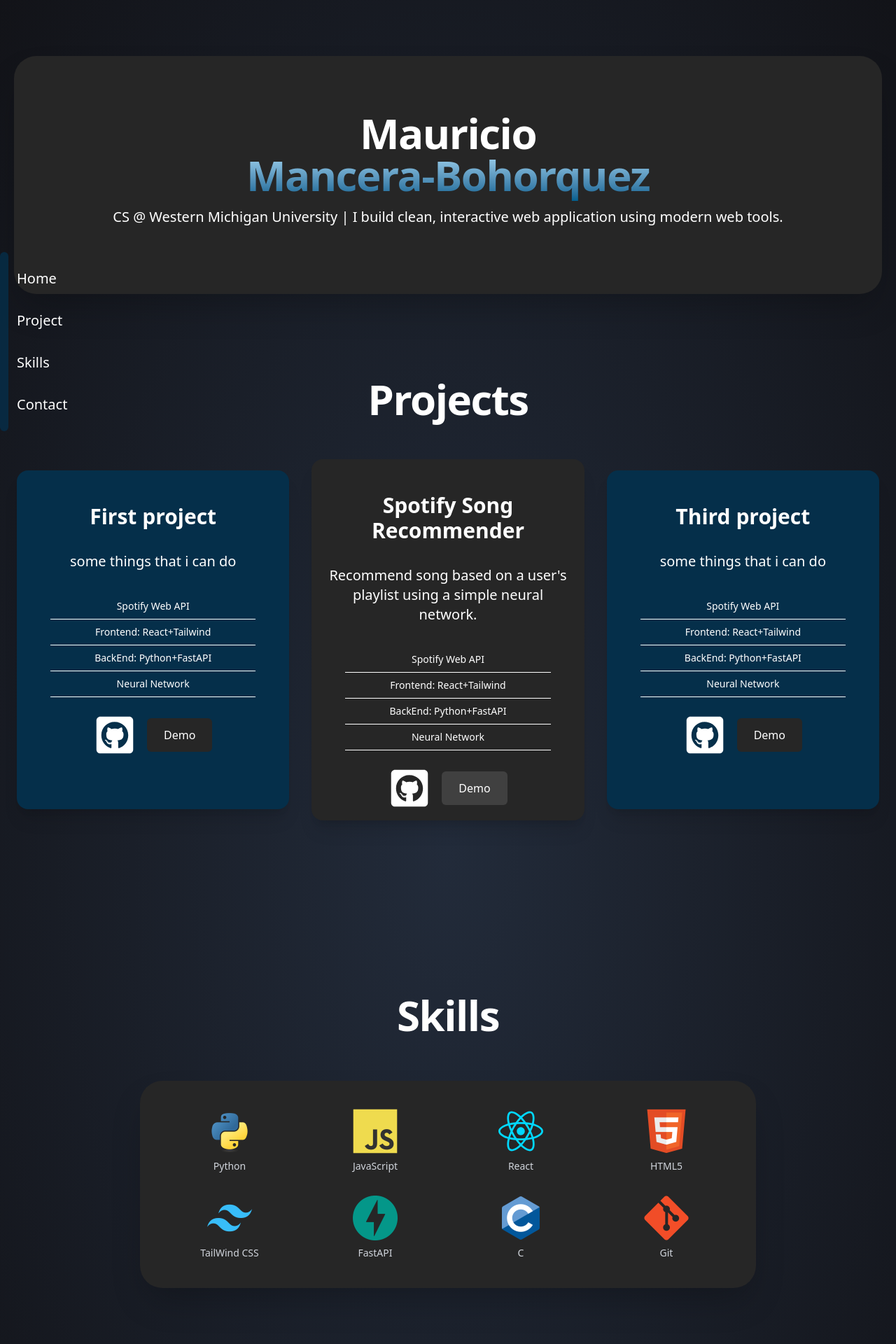
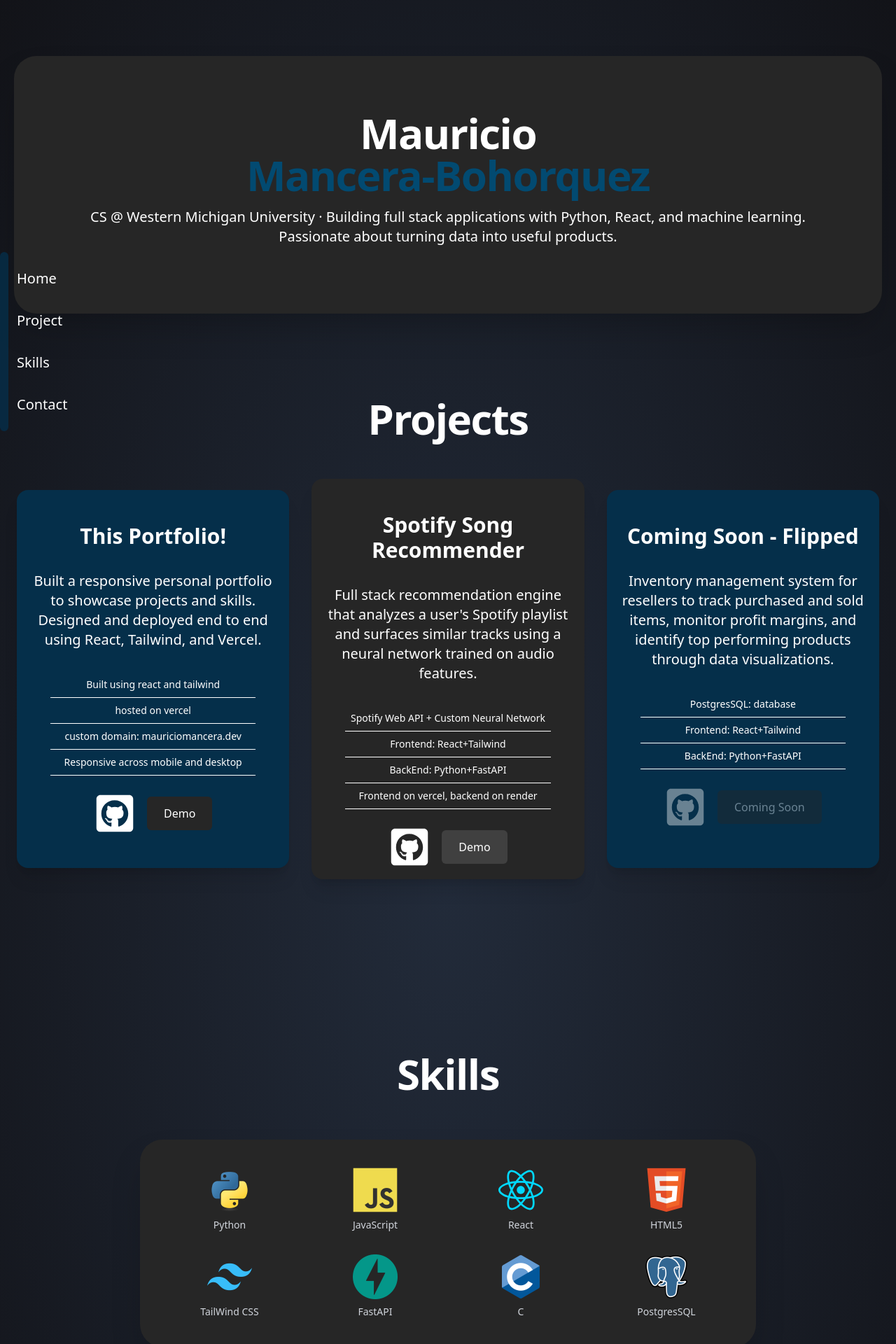
Before and after one commit to Cholito04/porfolio, a React (Vite) app: page / in a window 1280 px wide. Shown: the top 1920 px of the page at 70% size. Built offline with nearby package versions, Linux system fonts and the light colour scheme.

Commit message:
changed contact/bio/projects

```diff
--- a/index.html
+++ b/index.html
@@ -2,7 +2,6 @@
 <html lang="en">
   <head>
     <meta charset="UTF-8" />
-    <link rel="icon" type="image/svg+xml" href="/vite.svg" />
     <meta name="viewport" content="width=device-width, initial-scale=1.0" />
     <title>Mauricio Mancera | Computer Science Student & Web Developer</title>
     <meta
--- a/src/components/Contact.tsx
+++ b/src/components/Contact.tsx
@@ -1,5 +1,6 @@
 import Linkedin from "../assets/LinkedIn.png";
 import github from "../assets/GitHub.png";
+import { MdEmail } from "react-icons/md";
 
 function Contact() {
   return (
@@ -10,7 +11,7 @@
 
       <div className=" max-w-220 mx-auto flex p-10 items-center justify-center w-full md:gap-40 gap-8 bg-sky-950 rounded-4xl shadow-2xl">
         <a
-          href="https://github.com/Cholito04/MusicRecommender"
+          href="https://github.com/Cholito04"
           target="_blank"
           rel="noopener noreferrer"
           className="flex items-center justify-center"
@@ -18,7 +19,7 @@
           <img
             src={github}
             alt="github"
-            className="w-16 h-16 md:hover:scale-120 duration-300 bg-white rounded-full ml-10"
+            className="w-16 h-16 md:hover:scale-120 duration-300 bg-white rounded-full"
           />
         </a>
         <a
@@ -39,7 +40,14 @@
           rel="noopener noreferrer"
           className="text-lg hover:text-sky-500 transition rounded-full md:hover:scale-120 duration-300"
         >
-          Send Email
+          <div className="mx-auto flex flex-col items-center">
+            {" "}
+            <MdEmail
+              size={40}
+              className="hover:text-sky-500 md:hover:scale-120 duration-300 transition"
+            />
+            <p>Email Me</p>
+          </div>
         </a>
       </div>
     </div>
--- a/src/components/Hero.tsx
+++ b/src/components/Hero.tsx
@@ -8,13 +8,12 @@
         <h1 className="lg:text-6xl md:text-5xl text-3xl font-extrabold tracking-tight">
           Mauricio
           <br />
-          <span className="bg-linear-to-b from-sky-200 to-sky-800 bg-clip-text text-transparent">
-            Mancera-Bohorquez
-          </span>
+          <span className="text-sky-900">Mancera-Bohorquez</span>
         </h1>
-        <p className="md:text-xl sm:text-l py-4">
-          CS @ Western Michigan University | I build clean, interactive web
-          application using modern web tools.
+        <p className="md:text-xl sm:text-lg py-4">
+          CS @ Western Michigan University · Building full stack applications
+          with Python, React, and machine learning. Passionate about turning
+          data into useful products.
         </p>
       </div>
     </div>
--- a/src/components/Projects.tsx
+++ b/src/components/Projects.tsx
@@ -15,23 +15,31 @@
 
           <div className="bg-sky-950 w-full shadow-xl flex flex-col p-4 my-4 rounded-2xl md:hover:scale-105 duration-300">
             <h2 className="lg:text-3xl text-2xl font-bold text-center py-8">
-              First project
+              This Portfolio!
             </h2>
 
             <p className="text-center text-xl font-light">
-              some things that i can do
+              Built a responsive personal portfolio to showcase projects and
+              skills. Designed and deployed end to end using React, Tailwind,
+              and Vercel.
             </p>
 
             <div className="text-center text-sm">
-              <p className="py-2 border-b mx-8 mt-8">Spotify Web API</p>
-              <p className="py-2 border-b mx-8">Frontend: React+Tailwind</p>
-              <p className="py-2 border-b mx-8">BackEnd: Python+FastAPI</p>
-              <p className="py-2 border-b mx-8">Neural Network</p>
+              <p className="py-2 border-b mx-8 mt-8">
+                Built using react and tailwind
+              </p>
+              <p className="py-2 border-b mx-8">hosted on vercel</p>
+              <p className="py-2 border-b mx-8">
+                custom domain: mauriciomancera.dev
+              </p>
+              <p className="py-2 border-b mx-8">
+                Responsive across mobile and desktop
+              </p>
             </div>
 
             <div className="mt-6 flex items-center justify-center gap-4">
               <a
-                href="https://github.com/Cholito04/MusicRecommender"
+                href="https://github.com/Cholito04/porfolio"
                 target="_blank"
                 className="flex items-center justify-center"
               >
@@ -41,7 +49,7 @@
                 />
               </a>
               <a
-                href="#"
+                href="https://mauriciomancera.dev"
                 className="h-[60-px] px-6 py-3 rounded-md bg-neutral-800 hover:bg-neutral-700 transition"
               >
                 Demo
@@ -56,15 +64,20 @@
             </h2>
 
             <p className="text-center text-xl font-light">
-              Recommend song based on a user's playlist using a simple neural
-              network.
+              Full stack recommendation engine that analyzes a user's Spotify
+              playlist and surfaces similar tracks using a neural network
+              trained on audio features.
             </p>
 
             <div className="text-center text-sm">
-              <p className="py-2 border-b mx-8 mt-8">Spotify Web API</p>
+              <p className="py-2 border-b mx-8 mt-8">
+                Spotify Web API + Custom Neural Network
+              </p>
               <p className="py-2 border-b mx-8">Frontend: React+Tailwind</p>
               <p className="py-2 border-b mx-8">BackEnd: Python+FastAPI</p>
-              <p className="py-2 border-b mx-8">Neural Network</p>
+              <p className="py-2 border-b mx-8">
+                Frontend on vercel, backend on render
+              </p>
             </div>
 
             <div className="mt-6 flex items-center justify-center gap-4">
@@ -90,37 +103,26 @@
           {/* project 3 card */}
           <div className=" w-full bg-sky-950 shadow-xl flex flex-col p-4 my-4 rounded-2xl md:hover:scale-105 duration-300">
             <h2 className=" lg:text-3xl text-2xl font-bold text-center py-8">
-              Third project
+              Coming Soon - Flipped
             </h2>
 
             <p className="text-center text-xl font-light">
-              some things that i can do
+              Inventory management system for resellers to track purchased and
+              sold items, monitor profit margins, and identify top performing
+              products through data visualizations.
             </p>
 
             <div className="text-center text-sm">
-              <p className="py-2 border-b mx-8 mt-8">Spotify Web API</p>
+              <p className="py-2 border-b mx-8 mt-8">PostgresSQL: database</p>
               <p className="py-2 border-b mx-8">Frontend: React+Tailwind</p>
-              <p className="py-2 border-b mx-8">BackEnd: Python+FastAPI</p>
-              <p className="py-2 border-b mx-8">Neural Network</p>
+              <p className="py-2 border-b mx-8">BackEnd: Python+FastAPI </p>
             </div>
 
-            <div className="mt-6 flex items-center justify-center gap-4">
-              <a
-                href="https://github.com/Cholito04/MusicRecommender"
-                target="_blank"
-                className="flex items-center justify-center"
-              >
-                <FaGithubSquare
-                  className="hover:scale-120 duration-300"
-                  size={60}
-                />
-              </a>
-              <a
-                href="#"
-                className="h-[60-px] px-6 py-3 rounded-md bg-neutral-800 hover:bg-neutral-700 transition"
-              >
-                Demo
-              </a>
+            <div className="mt-6 flex items-center justify-center gap-4 opacity-40">
+              <FaGithubSquare size={60} />
+              <span className="px-6 py-3 rounded-md bg-neutral-800">
+                Coming Soon
+              </span>
             </div>
           </div>
         </div>
--- a/src/components/Skills.tsx
+++ b/src/components/Skills.tsx
@@ -5,7 +5,7 @@
 import HTML from "../assets/HTML5.png";
 import TailWind from "../assets/Tailwind CSS.png";
 import FastAPI from "../assets/FastAPI.png";
-import Git from "../assets/Git.png";
+import SQL from "../assets/PostgresSQL.png";
 
 function Skills() {
   return (
@@ -45,8 +45,8 @@
             label="C"
           />
           <Skill
-            icon={<img src={Git} alt="Git" className="w-16 h-16" />}
-            label="Git"
+            icon={<img src={SQL} alt="PostgresSQL" className="w-16 h-16" />}
+            label="PostgresSQL"
           />
         </div>
       </div>
```
Also changed, not shown: src/assets/PostgresSQL.png (added).
